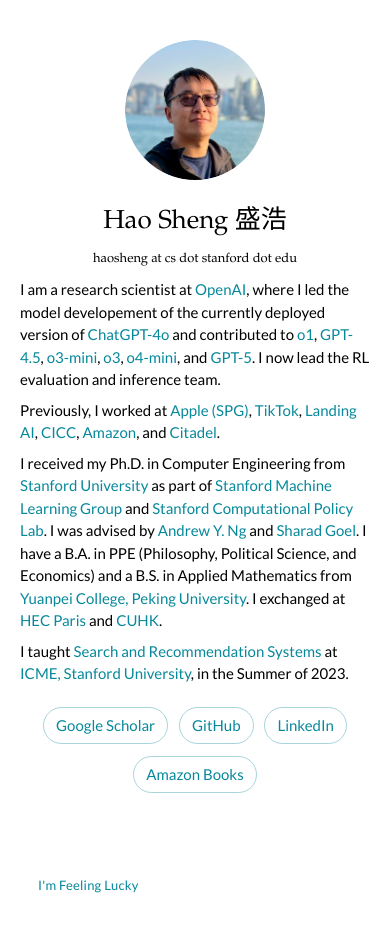
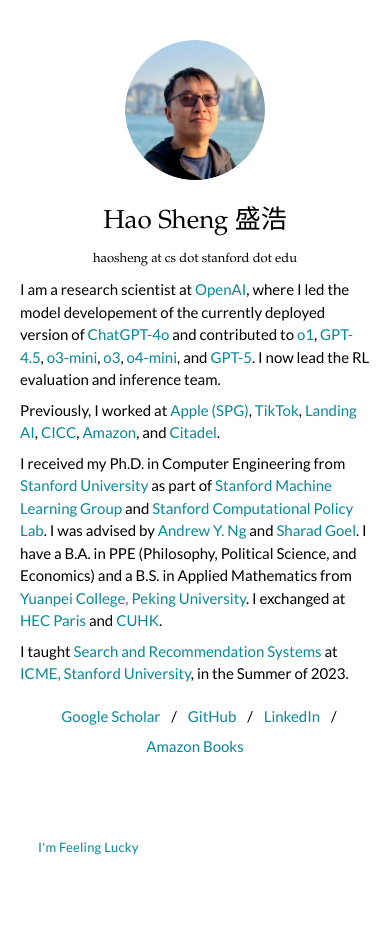
Before and after one commit to haossr/haossr.github.io, a Jekyll site: the page built from _posts/2016-06-07-cs231a.markdown, in a window 390 px wide. Built offline with Jekyll 4.4.1, drawn with Linux system fonts in a browser that asks for light colours; after the commit the page ends 914 px from its top, so only the background shows below that.

Commit message:
Mobile: make footer links match body typography

```diff
--- a/assets/css/styles.scss
+++ b/assets/css/styles.scss
@@ -32,15 +32,20 @@
   .intro-photo { order: -1; width: 100% !important; max-width: none !important; }
   .intro-bio { order: 1; width: 100% !important; max-width: none !important; }
 
-  /* Make footer links easier to tap (without styling inline links in the bio). */
-  .primary-links .sep { display: none; }
+  /* Footer links: keep typography consistent with body; only rely on color.
+     Improve tap-ability via line-height + light padding (no pill/button styling). */
+  .primary-links {
+    line-height: 2.0;
+    text-align: center;
+  }
+
   .primary-links a {
-    display: inline-block;
-    padding: 10px 12px;
-    margin: 6px 4px;
-    border: 1px solid rgba(7, 136, 155, 0.35);
-    border-radius: 999px;
-    line-height: 1;
+    font-size: inherit;
+    font-family: inherit;
+    display: inline;
+    padding: 4px 2px;
+    margin: 0 6px;
+    white-space: nowrap;
   }
 
 }
```
